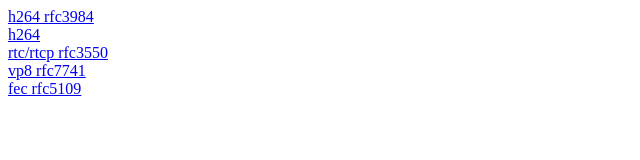
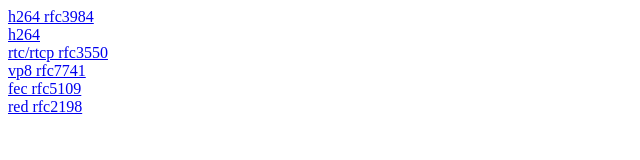
Before and after one commit to gitkilo/gitkilo.github.io, a plain HTML site: page index.html in a window 1280 px wide. Shown: the whole page, without its empty margins (0-640 px from the left). Drawn offline with Linux system fonts and the light colour scheme.

Commit message:
add rfc2198

```diff
--- a/index.html
+++ b/index.html
@@ -3,3 +3,4 @@
 <a href="./rfc3550_rtp.txt">rtc/rtcp rfc3550</a><br/>
 <a href="./rfc7741_vp8.txt">vp8 rfc7741</a><br/>
 <a href="./rfc5109_fec.txt">fec rfc5109</a><br/>
+<a href="./red_rfc2198.txt">red rfc2198</a>
```
Also changed, not shown: rfc2198_red.txt (added).
